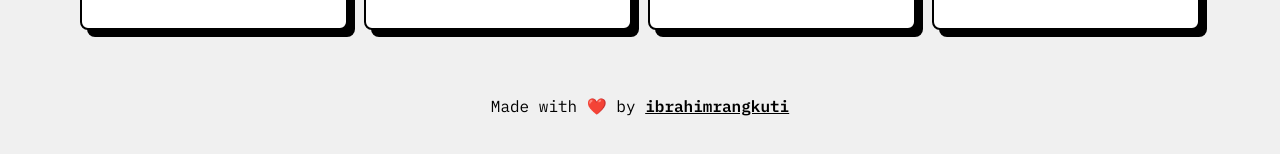
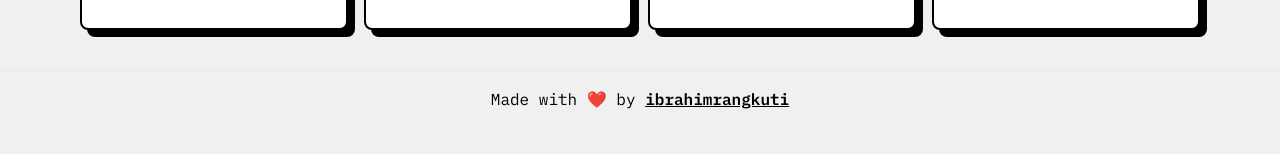
Before and after one commit to ibrahimrangkuti/jadwal-shalat, a React (Vite) app: page / in a window 1280 px wide. Shown: the part 574-728 px from the top of the page. Built offline with nearby package versions, Linux system fonts and the light colour scheme; no server answers.

Commit message:
add: border top on footer

```diff
--- a/src/App.jsx
+++ b/src/App.jsx
@@ -81,6 +81,7 @@ export default function App() {
   };
 
   return (
+    <>
       <div className="container mx-auto mt-7">
         <h3 className="text-xl">Jadwal Shalat</h3>
         <h2 className="text-4xl font-semibold">
@@ -167,15 +168,17 @@ export default function App() {
               <span className="text-4xl font-semibold">{schedule.maghrib}</span>
             </div>
           </div>
-        <div className="bg-white w-full h-40 p-6 rounded-lg shadow-md flex items-center card-border">
+          <div
+            className={`bg-white w-full h-40 p-6 rounded-lg shadow-md flex items-center card-border`}
+          >
             <div>
               <h2 className="text-xl">Isya</h2>
               <span className="text-4xl font-semibold">{schedule.isya}</span>
             </div>
           </div>
         </div>
-
-      <footer className="text-center mt-16">
+      </div>
+      <footer className="text-center mt-10 py-4 border-t border-slate-200">
         <p>
           Made with ❤️ by{" "}
           <a
@@ -186,6 +189,6 @@ export default function App() {
           </a>
         </p>
       </footer>
-    </div>
+    </>
   );
 }
```
Lines whose indentation alone changed are shown as unchanged.
